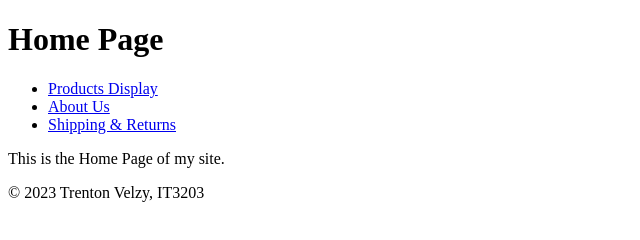
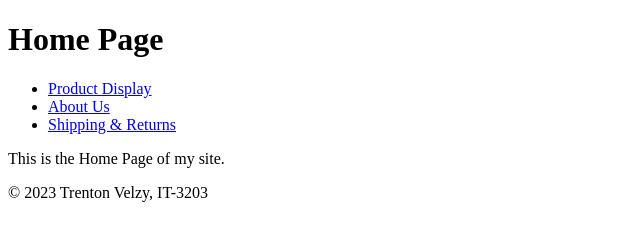
Before and after one commit to tvelzy2/IT-3203-WEB, a plain HTML site: page index.html in a window 1280 px wide. Shown: the full height of the page, 0-640 px from the left. Drawn offline with Linux system fonts and the light colour scheme.

Commit message:
Update index.html

```diff
--- a/index.html
+++ b/index.html
@@ -12,7 +12,7 @@
 
     <nav>
         <ul>
-            <li><a href="page1.html">Products Display</a></li>
+            <li><a href="page1.html">Product Display</a></li>
             <li><a href="page2.html">About Us</a></li>
             <li><a href="page3.html">Shipping & Returns</a></li>
         </ul>
@@ -23,7 +23,7 @@
     </main>
 
     <footer>
-        <p>&copy; 2023 Trenton Velzy, IT3203</p>
+        <p>&copy; 2023 Trenton Velzy, IT-3203</p>
     </footer>
 </body>
 </html>
```
